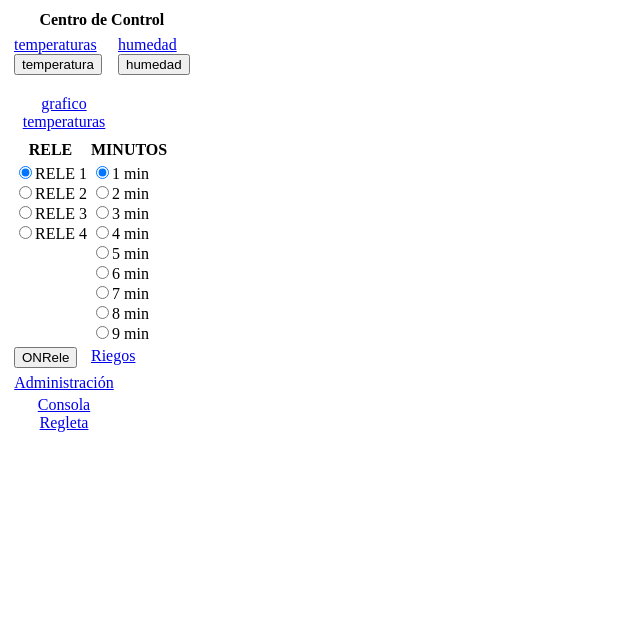
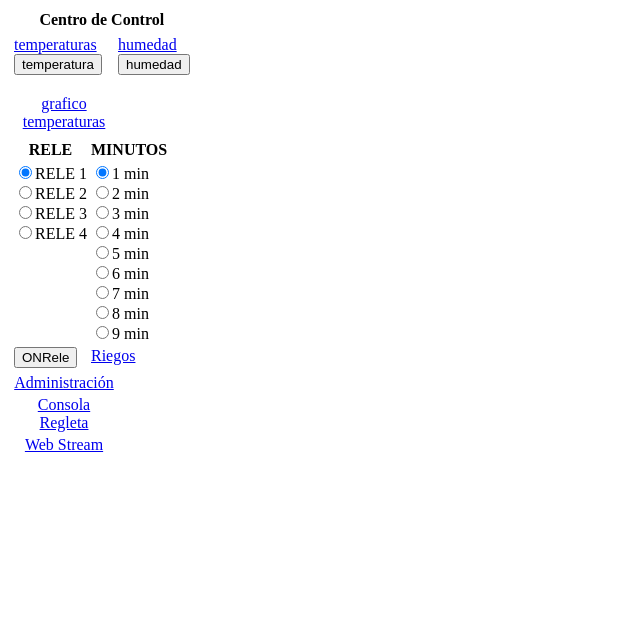
Before and after one commit to Alanza10/mysite, a Django app: template templates/mysite/control/centrocontrol.html in a window 1280 px wide. Shown: the top 624 px of the page, without its empty margins (0-640 px from the left). Run offline with Django 3.2, Linux system fonts and the light colour scheme; the template is opened without the code that fills it, so the values that code supplies are empty.

Commit message:
añadir web  stream

```diff
--- a/templates/mysite/control/centrocontrol.html
+++ b/templates/mysite/control/centrocontrol.html
@@ -59,9 +59,12 @@
 	</td></tr>
 
     <tr><td WIDTH=100 ALIGN=CENTER>
-	<a href="../admin">Administración</a>
+	    <a href="../admin">Administración</a>
 	</tr>
-	    <tr><td WIDTH=100 ALIGN=CENTER>
-	<a target="blank_" href="http://192.168.1.31:8081">Consola Regleta</a>
+	<tr><td WIDTH=100 ALIGN=CENTER>
+	    <a target="blank_" href="http://192.168.1.31:8081">Consola Regleta</a>
 	</tr>
+	<tr><td WIDTH=100 ALIGN=CENTER>
+	    <a target="blank_" href="http://192.168.1.31:8083/?action=stream">Web Stream</a>
+	 </tr>
 </table>
```
